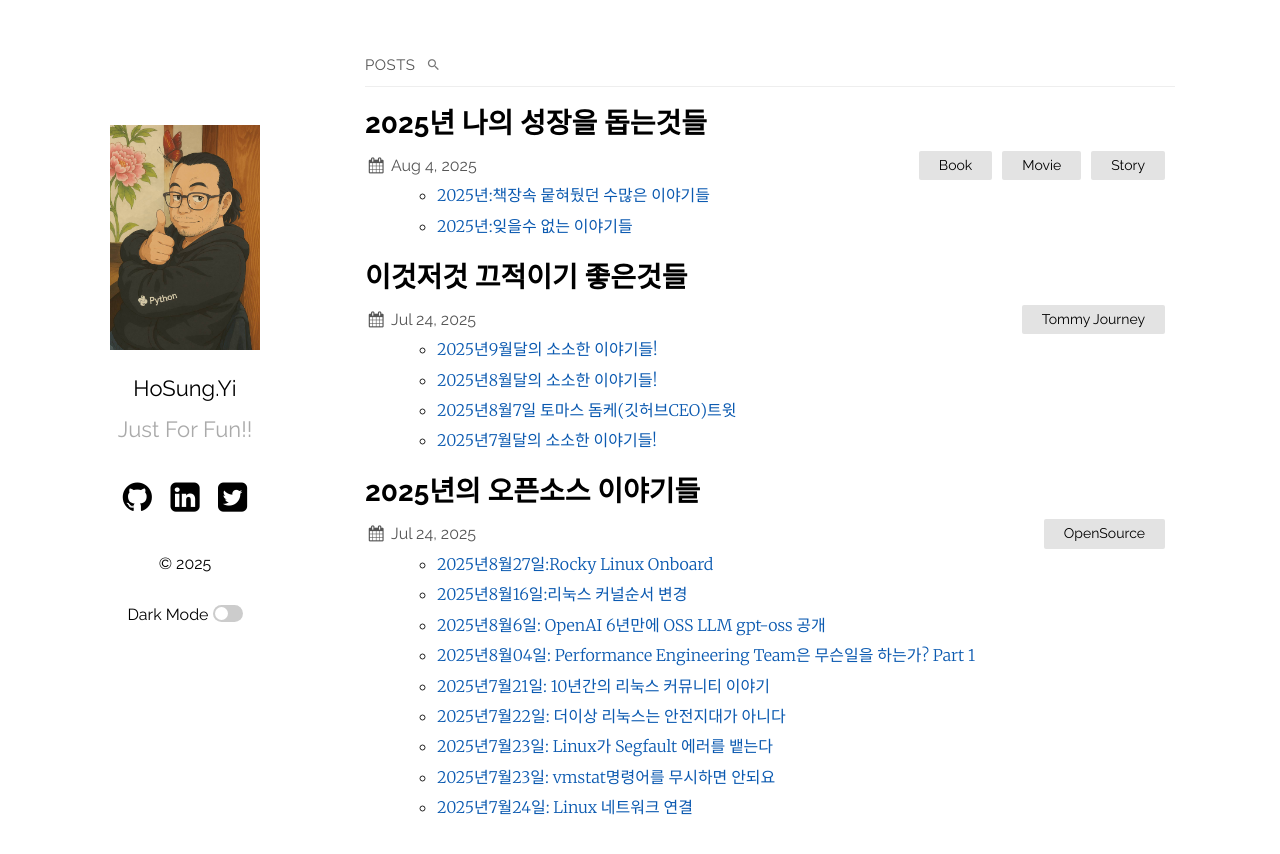
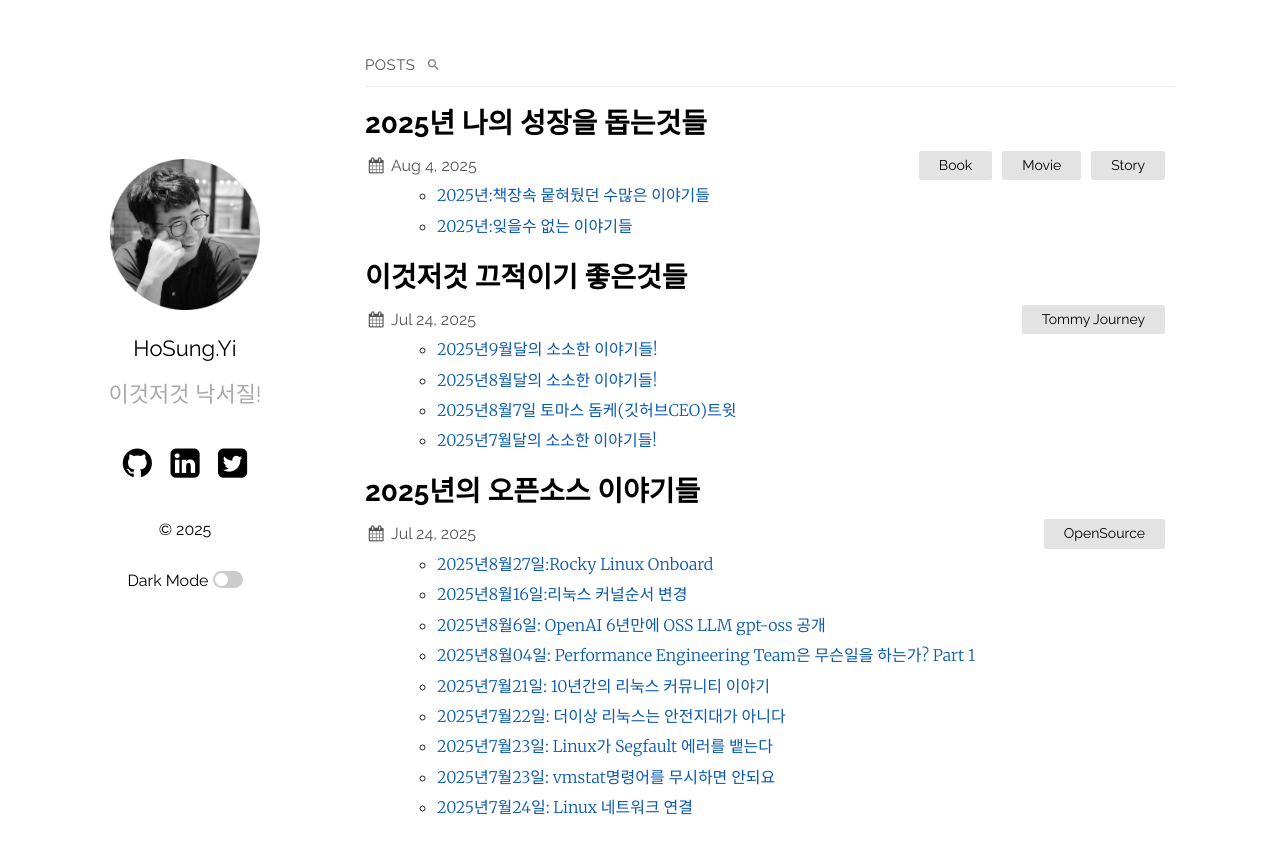
Before and after one commit to hslee77/hslee77.github.io, a Jekyll site: the page built from index.md, in a window 1280 px wide. Shown: the top 854 px of the page. Built offline with Jekyll 4.4.1, drawn with Linux system fonts in a browser that asks for light colours.

Commit message:
2025Setp Update v1.4

```diff
--- a/_config.yml
+++ b/_config.yml
@@ -13,12 +13,12 @@ sass:
   sass_dir: _sass
 plainwhite:
   name: HoSung.Yi
-  tagline: Just For Fun!!
+  tagline: 이것저것 낙서질!
   date_format: "%b %-d, %Y"
   sitemap: true # set to true to generate sitemap.xml content
   search: true # set to true to enable searchbar
   dark_mode: true # set to true to add dark mode toggle
-  portfolio_image: "assets/Portfolio2.jpg" # the path from the base directory of the site to the image to display (no / at the start)
+  portfolio_image: "assets/Portfolio.jpg" # the path from the base directory of the site to the image to display (no / at the start)
   html_lang: "en" # set the lang attribute of the <html> tag for the pages. See here for a list of codes: https://www.w3schools.com/tags/ref_country_codes.asp
   condensed_mobile:
     #- home
```
